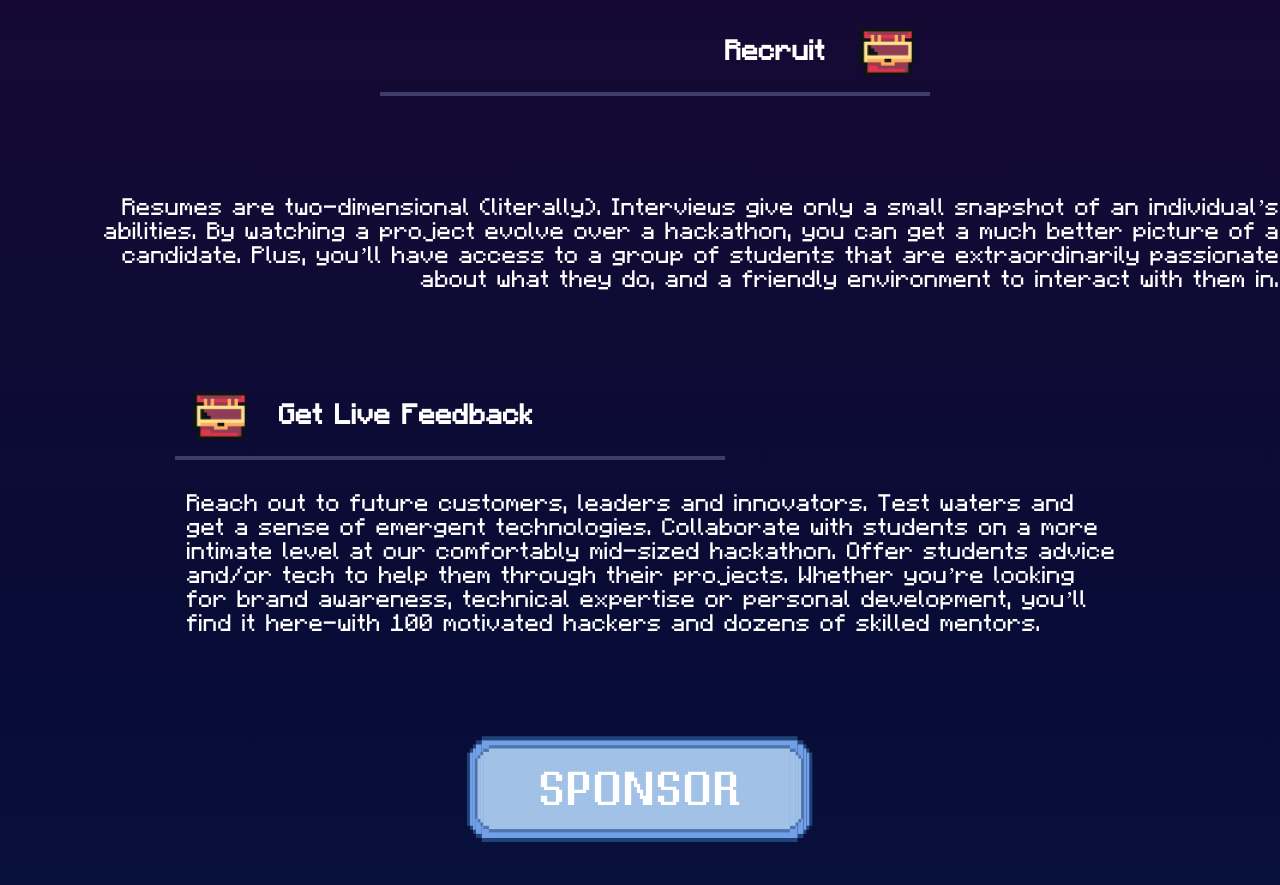
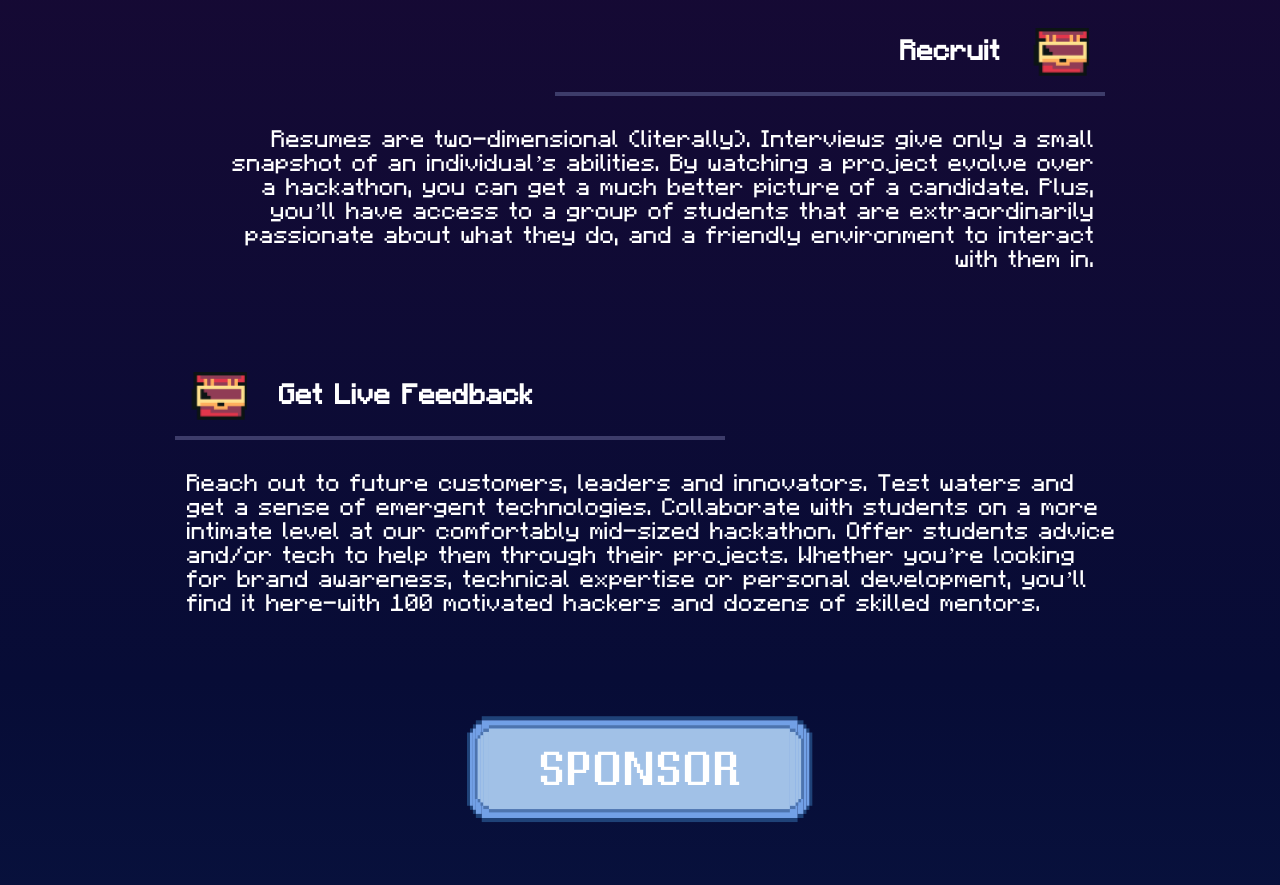
Before and after one commit to Bostonhacks/Bostonhacks-2023, a React (Vite) app: page /sponsor in a window 1280 px wide. Shown: the part 3140-4025 px from the top of the page. Built offline with nearby package versions, Linux system fonts and the light colour scheme.

Commit message:
i broke it somehow idk

```diff
--- a/src/components/SponsorPageComponents/WhyUs.jsx
+++ b/src/components/SponsorPageComponents/WhyUs.jsx
@@ -27,8 +27,9 @@ const WhyUs = () => {
                         <img src={treasureChest} alt="Image" className="pr-4 w-15 h-12" />
                     </div>
                 </div>
-                <div className="mt-8 w-full text-right flex space-x-3 w-[930px] mt-[100px] pl-[50px]">
-                    <h1 className="text-[24px] leading-[1] font-minecraft text-white">
+
+                <div className="mt-8 text-right flex space-x-3 w-[930px] ">
+                    <h1 className="text-[24px] leading-[1] font-minecraft text-white pr-[10px] pl-[50px]">
                         Resumes are two-dimensional (literally). Interviews give only a small snapshot of an individual’s abilities. By watching a project evolve over a hackathon, you can get a much better picture of a candidate. Plus, you’ll have access to a group of students that are extraordinarily passionate about what they do, and a friendly environment to interact with them in.
                     </h1>
                 </div>
```
